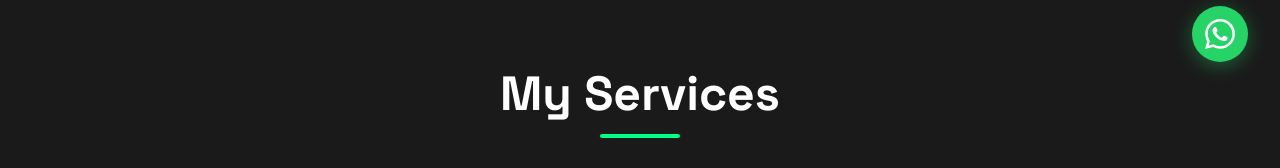
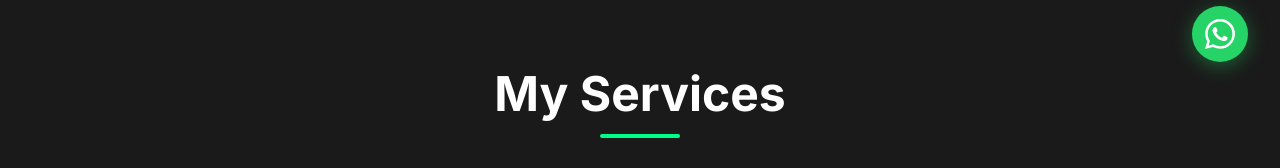
Before and after one commit to adnanqaiser/my-portfolio, a React (Vite) app: page / in a window 1280 px wide. Shown: the part 706-874 px from the top of the page. Built offline with nearby package versions, Linux system fonts and the light colour scheme.

Commit message:
style: change all headings font to Inter as well

```diff
--- a/src/index.css
+++ b/src/index.css
@@ -27,7 +27,7 @@
   }
 
   h1, h2, h3, h4, h5, h6 {
-    font-family: "Space Grotesk", ui-sans-serif, system-ui, sans-serif;
+    font-family: "Inter", ui-sans-serif, system-ui, sans-serif;
   }
 }
 
```
